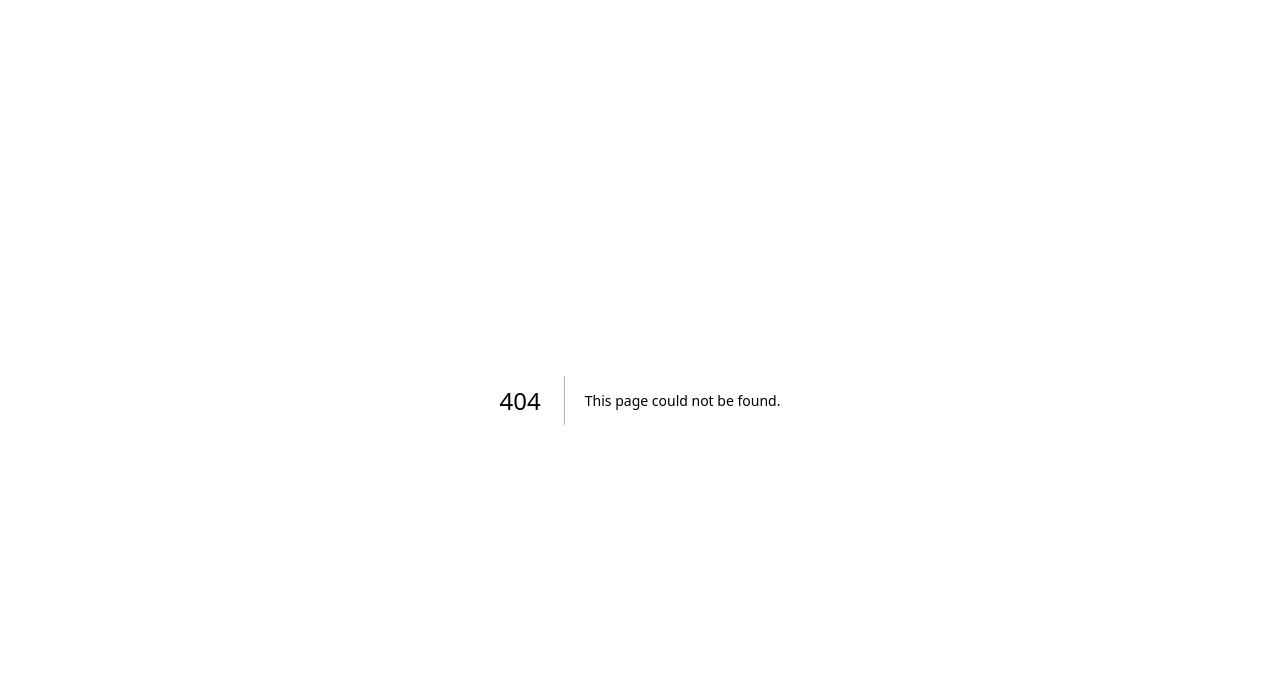
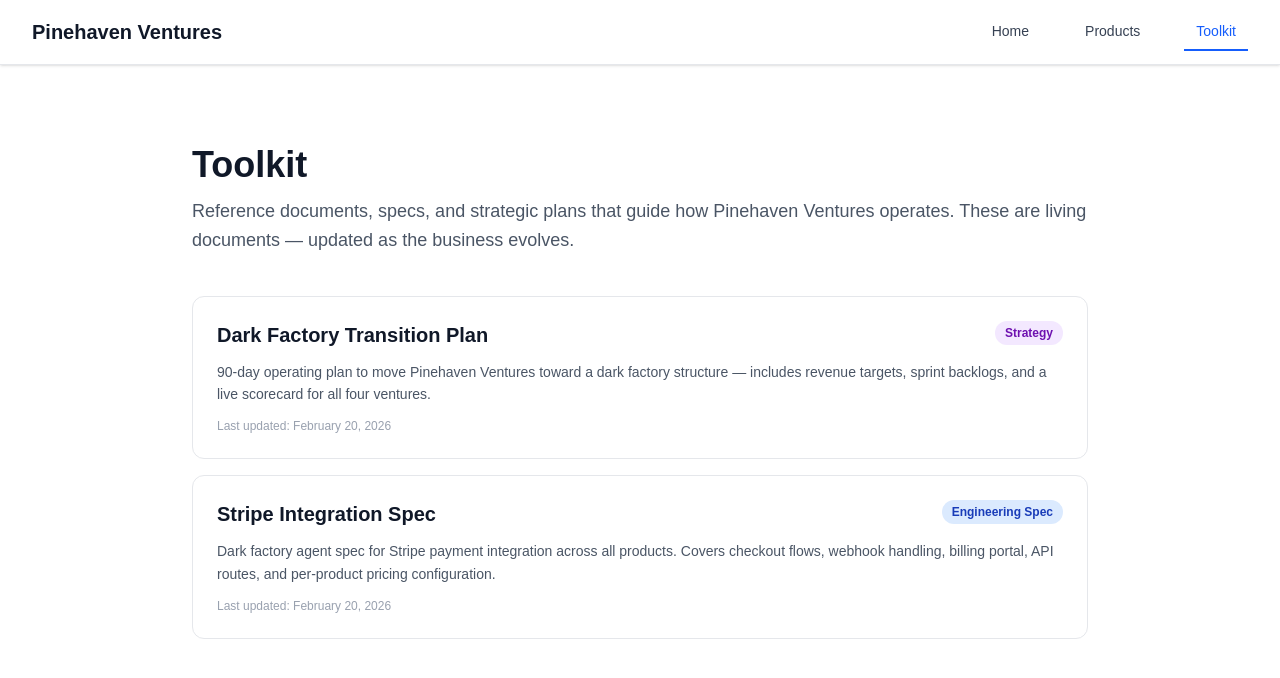
Before and after one commit to HWallaballa/pinehaven-ventures-website, a Next.js app: page /toolkit in a window 1280 px wide. Before the commit this address had no page. Shown: the top 678 px of the page. Built offline with nearby package versions, Linux system fonts and the light colour scheme.

Commit message:
Add Toolkit hub page and consolidate nav links
Replace separate Dark Factory Plan and Stripe Spec nav links with a
single Toolkit page that indexes all reference documents in one place.

https://claude.ai/code/session_01QUGbwE8aTirzU7YTQsBzsZ

```diff
--- a/src/app/components/Navigation.tsx
+++ b/src/app/components/Navigation.tsx
@@ -9,8 +9,7 @@ export default function Navigation() {
   const navItems = [
     { href: '/', label: 'Home' },
     { href: '/ventures', label: 'Products' },
-    { href: '/reference/dark-factory-transition-plan', label: 'Dark Factory Plan' },
-    { href: '/reference/stripe-integration-spec', label: 'Stripe Spec' },
+    { href: '/toolkit', label: 'Toolkit' },
   ];
 
   return (
--- /dev/null
+++ b/src/app/toolkit/page.tsx
@@ -0,0 +1,89 @@
+import type { Metadata } from 'next';
+import Link from 'next/link';
+import Navigation from '../components/Navigation';
+
+export const metadata: Metadata = {
+  title: 'Toolkit | Pinehaven Ventures',
+  description:
+    'Reference documents, specs, and strategic plans for the Pinehaven Ventures dark factory operating model.',
+};
+
+type ToolkitItem = {
+  title: string;
+  href: string;
+  description: string;
+  tag: string;
+  tagColor: string;
+  updated: string;
+};
+
+const items: ToolkitItem[] = [
+  {
+    title: 'Dark Factory Transition Plan',
+    href: '/reference/dark-factory-transition-plan',
+    description:
+      '90-day operating plan to move Pinehaven Ventures toward a dark factory structure — includes revenue targets, sprint backlogs, and a live scorecard for all four ventures.',
+    tag: 'Strategy',
+    tagColor: 'bg-purple-100 text-purple-800',
+    updated: 'February 20, 2026',
+  },
+  {
+    title: 'Stripe Integration Spec',
+    href: '/reference/stripe-integration-spec',
+    description:
+      'Dark factory agent spec for Stripe payment integration across all products. Covers checkout flows, webhook handling, billing portal, API routes, and per-product pricing configuration.',
+    tag: 'Engineering Spec',
+    tagColor: 'bg-blue-100 text-blue-800',
+    updated: 'February 20, 2026',
+  },
+];
+
+export default function ToolkitPage() {
+  return (
+    <div className="min-h-screen bg-white">
+      <Navigation />
+
+      <main className="px-4 sm:px-6 lg:px-8 py-14 sm:py-20">
+        <div className="max-w-4xl mx-auto">
+          <section className="mb-10">
+            <h1 className="text-3xl sm:text-4xl font-bold text-gray-900 mb-3">
+              Toolkit
+            </h1>
+            <p className="text-lg text-gray-600 leading-relaxed">
+              Reference documents, specs, and strategic plans that guide how
+              Pinehaven Ventures operates. These are living documents — updated
+              as the business evolves.
+            </p>
+          </section>
+
+          <div className="space-y-4">
+            {items.map((item) => (
+              <Link
+                key={item.href}
+                href={item.href}
+                className="block border border-gray-200 rounded-xl p-6 bg-white hover:border-blue-300 hover:shadow-sm transition-all group"
+              >
+                <div className="flex flex-col sm:flex-row sm:items-start sm:justify-between gap-3 mb-3">
+                  <h2 className="text-xl font-semibold text-gray-900 group-hover:text-blue-700 transition-colors">
+                    {item.title}
+                  </h2>
+                  <span
+                    className={`inline-flex shrink-0 px-2.5 py-1 rounded-full text-xs font-semibold ${item.tagColor}`}
+                  >
+                    {item.tag}
+                  </span>
+                </div>
+                <p className="text-gray-600 text-sm leading-relaxed mb-3">
+                  {item.description}
+                </p>
+                <p className="text-xs text-gray-400">
+                  Last updated: {item.updated}
+                </p>
+              </Link>
+            ))}
+          </div>
+        </div>
+      </main>
+    </div>
+  );
+}
```
